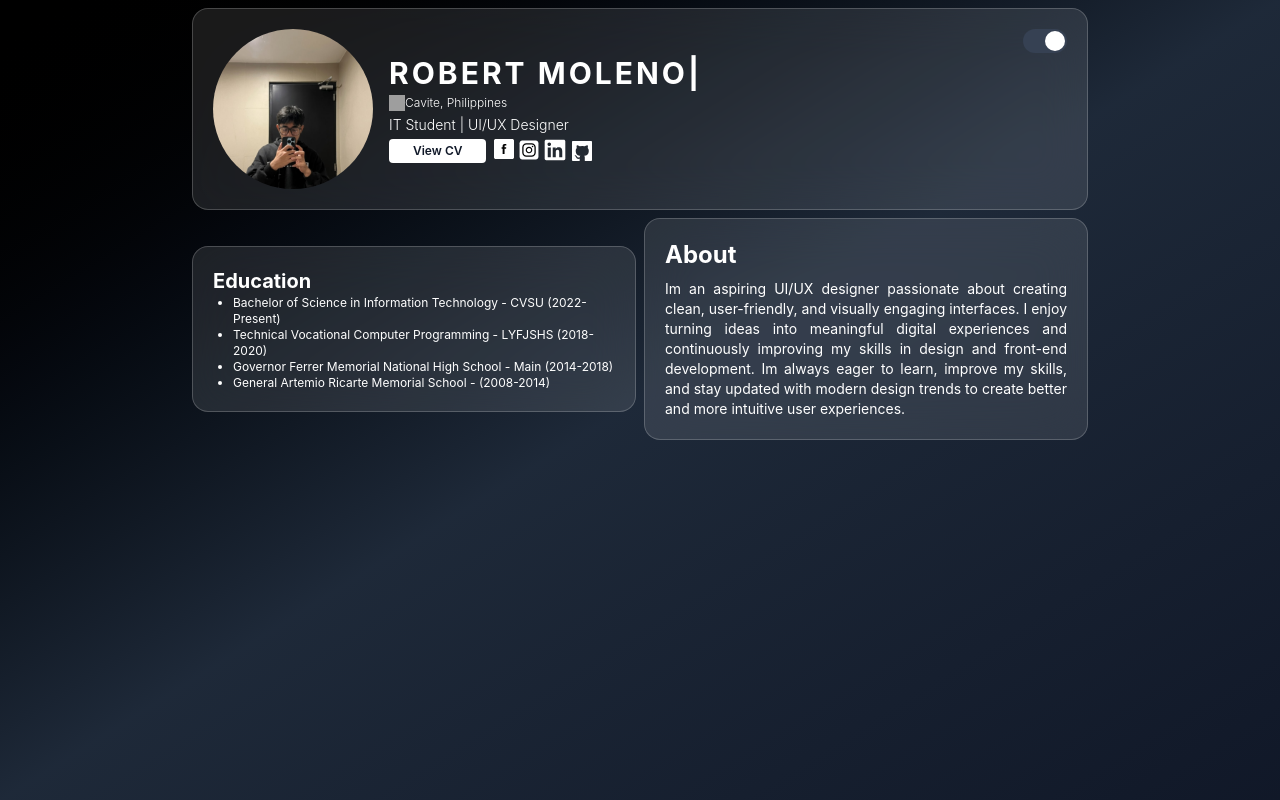
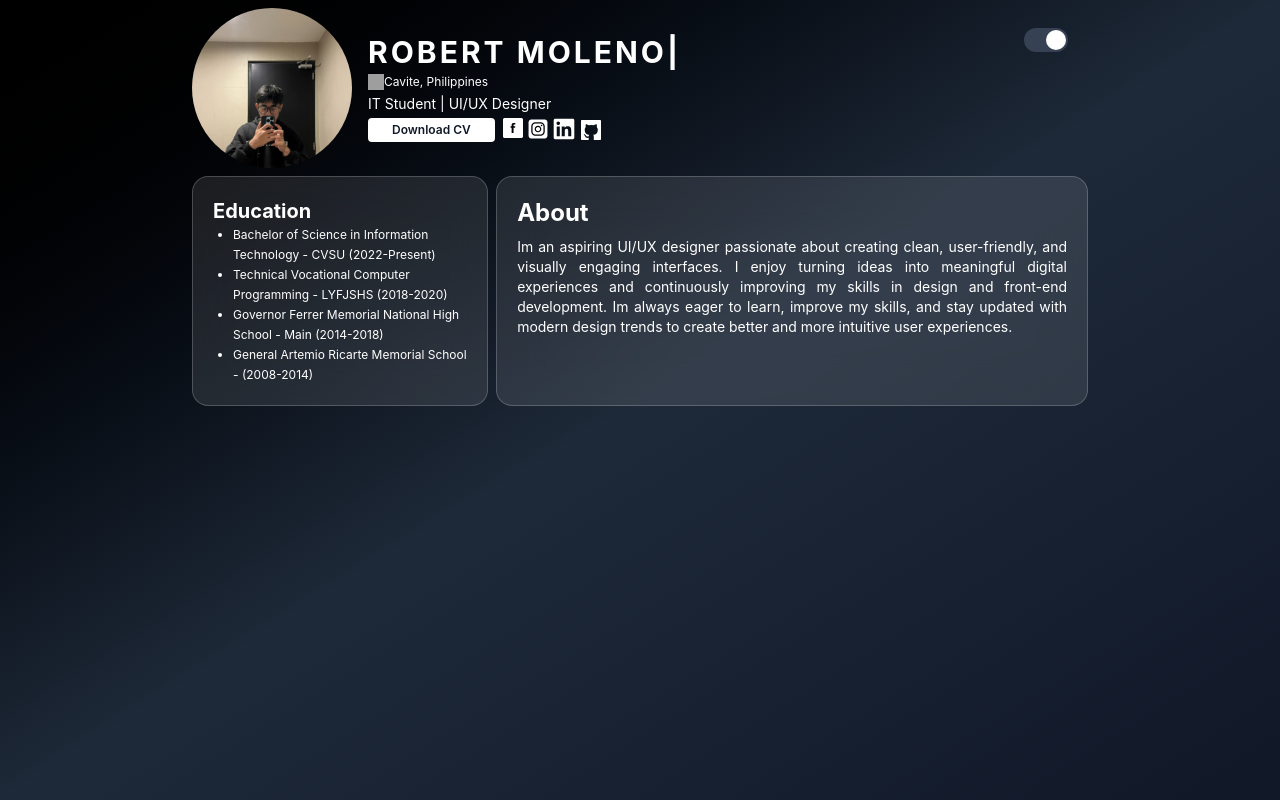
Before and after one commit to rmmln/Portfolio, a React app: page / in a window 1280 px wide. Built offline with nearby package versions, Linux system fonts and the light colour scheme; grey boxes are pictures that could not be loaded; the HTML template or start-up script is replaced by a standard one.

Commit message:
Update App.jsx

```diff
--- a/src/App.jsx
+++ b/src/App.jsx
@@ -16,7 +16,7 @@ function App() {
 
   return (
     <div className={`m-auto gap-2 flex flex-col min-h-screen items-center justify-start transition-colors duration-300 ${isDarkMode ? 'bg-gradient-to-br from-black via-gray-800 to-gray-900' : 'bg-gradient-to-br from-white via-gray-50 to-gray-100'}`}>
-      <div className={`mt-2 relative flex justify-between items-center w-full max-w-4xl backdrop-blur-xl border rounded-2xl p-5 shadow-4xl transition-colors duration-300 ${isDarkMode ? 'bg-white/10 border-white/20' : 'bg-black/10 border-black/20'}`}>
+      <div className="mt-2 relative flex justify-between items-center w-full max-w-4xl transition-colors duration-300">
         <button
           onClick={toggleTheme}
           className={`absolute top-5 right-5 inline-flex items-center h-6 w-11 rounded-full transition-colors duration-300 p-0.5 ${isDarkMode ? 'bg-gray-700' : 'bg-gray-300'}`}
@@ -42,16 +42,16 @@ function App() {
             cursor={true}
           />
         </h1>
-        <p className={`text-xs font-inter font-light transition-colors duration-300 ${isDarkMode ? 'text-white' : 'text-gray-700'}`}>
+        <p className={`text-xs font-inter font-md transition-colors duration-300 ${isDarkMode ? 'text-white' : 'text-gray-700'}`}>
           <img src={location} alt="Location" className={`w-4 h-4 inline-block transition-all duration-300 ${isDarkMode ? 'opacity-100' : 'brightness-0'}`} />
           Cavite, Philippines
         </p>
-      <p className={`text-sm font-inter font-light transition-colors duration-300 ${isDarkMode ? 'text-white' : 'text-gray-700'}`}>
+      <p className={`text-sm font-inter font-md transition-colors duration-300 ${isDarkMode ? 'text-white' : 'text-gray-700'}`}>
           IT Student | UI/UX Designer
         </p>
         <div className="flex w-full gap-2 items-center">
         <a href={cvPdf} download="MolenoCV.pdf" target="_blank" rel="noopener noreferrer" className={`text-xs font-inter font-semibold py-1 px-6 rounded-sm transition duration-300 ease-in-out transform hover:scale-105 ${isDarkMode ? 'bg-white text-gray-900 hover:bg-gray-100' : 'bg-black text-white hover:bg-gray-800'}`}>
-          View CV
+          Download CV
         </a>
         <div className="flex flex-row gap-1 justify-start">
           <a href="https://www.facebook.com/rmoleno15" target="_blank" rel="noopener noreferrer">
@@ -71,17 +71,17 @@ function App() {
       </div>
     </div>
   </div>
-  <div className="flex flex-row items-center  gap-2  w-full max-w-4xl">
-  <div className={`w-full max-w-xl backdrop-blur-xl border rounded-2xl p-5 shadow-4xl transition-colors duration-300 ${isDarkMode ? 'bg-white/10 border-white/20' : 'bg-black/10 border-black/20'}`}>
+  <div className="flex flex-row items-stretch  gap-2  w-full max-w-4xl">
+  <div className={`w-1/3 max-w-xl backdrop-blur-xl border rounded-2xl p-5 shadow-4xl transition-colors duration-300 ${isDarkMode ? 'bg-white/10 border-white/20' : 'bg-white border-gray-200'}`}>
       <h1 className={`text-xl font-bold transition-colors duration-300 ${isDarkMode ? 'text-white' : 'text-gray-900'}`}>Education</h1>
-      <ul className={`list-disc text-xs font-inter pl-5 transition-colors duration-300 ${isDarkMode ? 'text-white' : 'text-gray-800'}`}>
+      <ul className={` leading-5 list-disc text-xs font-inter pl-5 transition-colors duration-300 ${isDarkMode ? 'text-white' : 'text-gray-800'}`}>
         <li>Bachelor of Science in Information Technology - CVSU (2022-Present)</li>
         <li>Technical Vocational Computer Programming - LYFJSHS (2018-2020)</li>
         <li>Governor Ferrer Memorial National High School - Main (2014-2018)</li>
         <li>General Artemio Ricarte Memorial School - (2008-2014)</li>
         </ul>
     </div>
-    <div className={`w-full max-w-3xl backdrop-blur-xl border rounded-2xl p-5 shadow-4xl transition-colors duration-300 ${isDarkMode ? 'bg-white/10 border-white/20' : 'bg-black/10 border-black/20'}`}>
+    <div className={`  w-2/3 max-w-full backdrop-blur-xl border rounded-2xl p-5 shadow-4xl transition-colors duration-300 ${isDarkMode ? 'bg-white/10 border-white/20' : 'bg-white border-gray-200'}`}>
       <h1 className={`text-2xl font-bold transition-colors duration-300 ${isDarkMode ? 'text-white' : 'text-gray-900'}`}>About</h1>
         <p className={`w-full max-w-full mt-2 text-sm font-inter leading-5 text-justify transition-colors duration-300 ${isDarkMode ? 'text-white' : 'text-gray-800'}`}>
                 Im an aspiring UI/UX designer passionate about creating clean,
```
